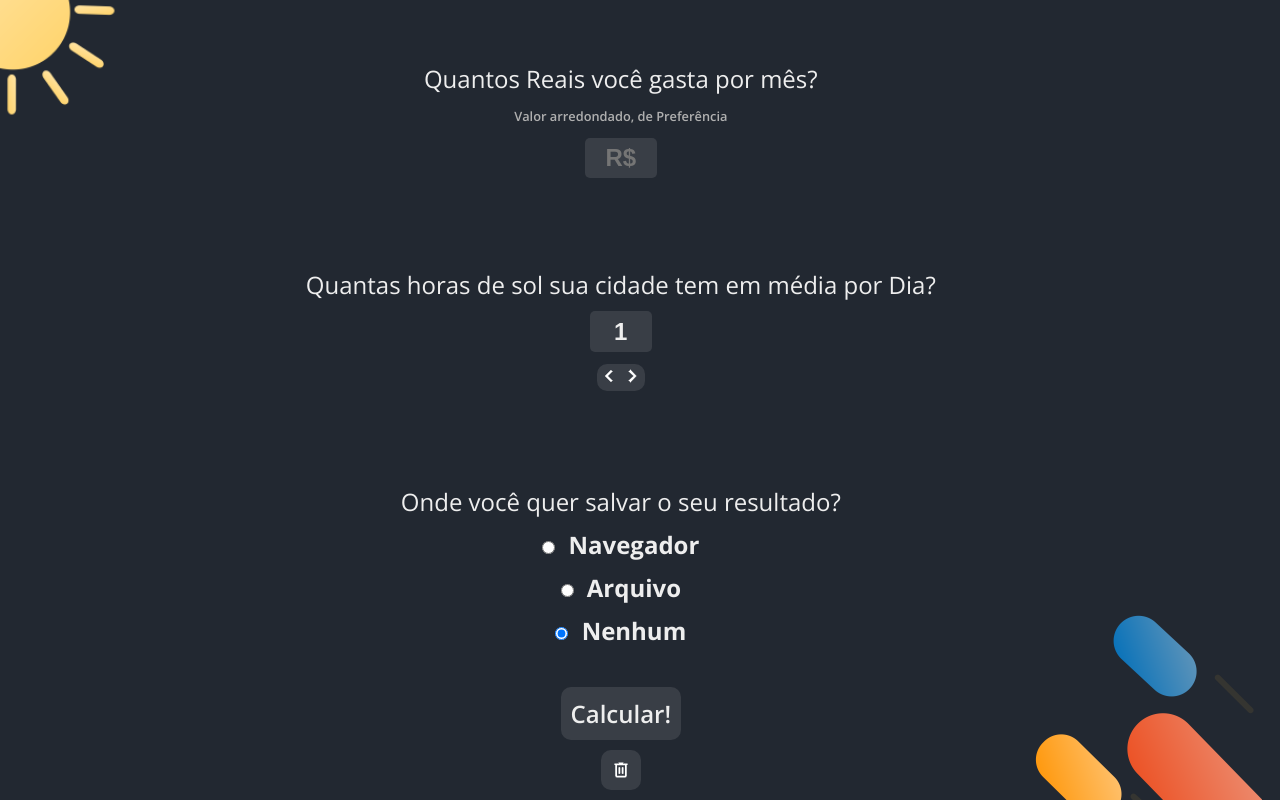
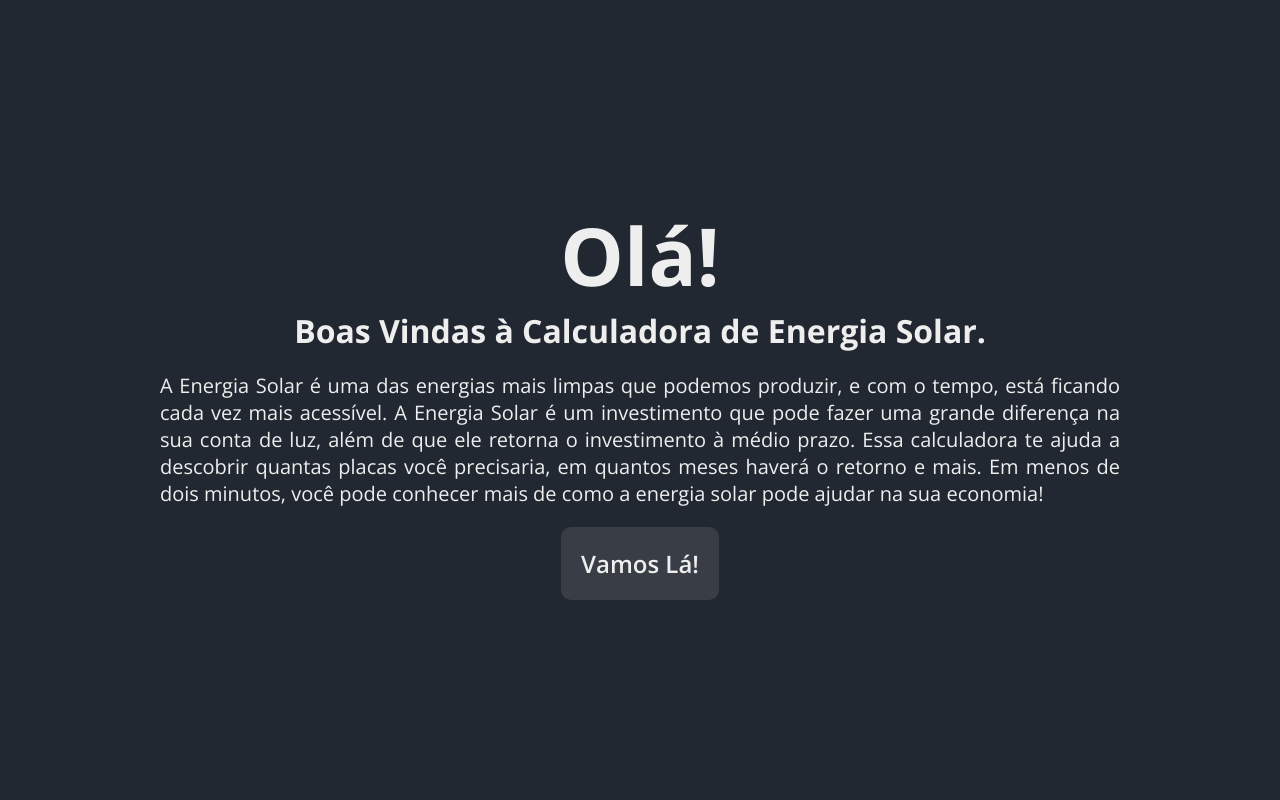
Before and after one commit to VerdyMint/Calculadora-Solar, a plain HTML site: page index.html in a window 1280 px wide. Shown: the top 800 px of the page. Drawn offline with nearby package versions, Linux system fonts and the light colour scheme; a script that the page names is missing.

Commit message:
Versão 2.0
- Nova página de Boas-Vindas
- Mais Informação
- Removido a Opção de Arquivo no Celular
- Umas Bonitezas Extras ;)

```diff
--- a/Styles.css
+++ b/Styles.css
@@ -8,11 +8,20 @@
     --cor-destaque: #FFD369;
 }
 
+@keyframes rotate {
+    0% {transform: rotate(5deg);}
+    50% {transform: rotate(-5deg);}
+    100% {transform: rotate(5deg);}
+}
+
 * {
     margin: 0;
     padding: 0;
 }
 
+a {
+    color: #b0b0b0;
+}
 /* Tags Personalizadas */
 ds {
     color: var(--cor-destaque);
@@ -26,7 +35,7 @@ tl {
 sl {
     font-size: 0.8rem;
     font-weight: 600;
-    color: #b0b0b0
+    color: #b0b0b0;
 }
 
 /* Estilos */
@@ -47,6 +56,60 @@ body {
     margin: 0;
     padding: 0;
     position: relative;
+}
+
+.BoasVindas {
+    width: 100vw;
+    height: 100vh;
+    position: fixed;
+    background-color: var(--cor-fundo);
+    z-index: 10;
+    font-family: var(--fonte-principal);
+    font-weight: 400;
+    color: var(--cor-texto);
+    display: flex;
+    flex-direction: column;
+    align-items: center;
+    justify-content: center;
+    text-align: justify;
+    gap: 20px;
+    padding: 0px;
+}
+
+.Ola {
+    font-size: 5rem;
+}
+
+.Eai {
+    font-size: 2rem;
+}
+
+.Info {
+    font-size: 1.25rem;
+    width: 75%;
+}
+
+.VamosLa {
+    font-size: 1.5rem;
+    font-weight: 600;
+    background-color: var(--cor-contraste);
+    color: var(--cor-texto);
+    font-family: var(--fonte-principal);
+    border: 0px;
+    width: fit-content;
+    padding: 20px;
+    border-radius: 10px;
+    transition: all 0.5s;
+}
+
+.VamosLa:hover {
+    animation-name: rotate;
+    animation-direction: normal;
+    animation-iteration-count: infinite;
+    animation-duration: 2s;
+    background-color: var(--cor-destaque);
+    box-shadow: 0px 0px 10px 2px var(--cor-destaque);
+    color: var(--cor-fundo);
 }
 
 .SolDeco {
@@ -152,21 +215,25 @@ body {
 }
 
 .Calcular:hover {
-    transition: background-image 1s;
+    transition: all 1s;
     box-shadow: 0px 0px 10px 2px var(--cor-destaque);
-    background: linear-gradient(90deg, hsla(38, 81%, 52%, 1) 0%, hsla(62, 76%, 64%, 1) 100%);
+    background-color: var(--cor-destaque);
+    color: var(--cor-fundo);
 }
 
 .Calcular:active {
-    box-shadow: 0px 0px 10px 2px var(--cor-destaque) inset;
-    background: linear-gradient(90deg, hsla(62, 76%, 64%, 1) 100% , hsla(38, 81%, 52%, 1) 0%);
+    transition: all 50ms;
+    box-shadow: 0px 0px 10px 2px #e89f21;
+    background-color: #e89f21;
 }
 
 .Excluir {
-    width: 40px;
-    height: 40px;
+    width: fit-content;
+    height: fit-content;
     display: flex;
     justify-content: center;
+    font-size: 5px;
+    align-items: center;
     transition: all 0.5s;
 }
 
@@ -182,8 +249,8 @@ body {
 .Resultado {
     flex-direction: column;
     height: 100vh;
-    margin: 50vh 25% 0 25%;
-    gap: 25px;
+    margin: 50vh 10% 0 10%;
+    gap: 10px;
     display: none;
 }
 
@@ -217,7 +284,7 @@ body {
 
 ::-webkit-scrollbar-thumb {
     border-radius: 10px;
-    background-color: #1b1f25;
+    background-color: #1b1f10;
 }
 
 ::-webkit-scrollbar-corner {
@@ -233,10 +300,6 @@ body {
 @media (max-width: 600px) {
     body {
         height: 150vh;
-    }
-
-    .BarraDeco, .SolDeco {
-        display: none;
     }
 
     .Principal {
@@ -263,4 +326,26 @@ body {
     .Calcular {
         padding: 20px;
     }
+
+    .NoCell {
+        display: none;
+    }
+
+    .Ola {
+        font-size: 3rem;
+    }
+
+    .Eai {
+        font-size: 1.5rem;
+    }
+
+    .Info {
+        width: 90%;
+    }
+
+    .VamosLa {
+        animation-name: rotate;
+        animation-iteration-count: infinite;
+        animation-duration: 2s;
+    }
 }
--- a/index.html
+++ b/index.html
@@ -9,18 +9,33 @@
     <title>Calculadora</title>
 </head>
 <body>
-<header></header>
-
+<header class="Cabecalho"></header>
+<div class="BoasVindas" id="BoasVindas">
+    <span style="text-align: center;">
+        <h1 class="Ola">Olá!</h1>
+        <h3 class="Eai">Boas Vindas à Calculadora de Energia Solar.</h3>
+    </span>
+    <p class="Info">
+        A Energia Solar é uma das energias mais limpas que podemos produzir, e com o tempo, está ficando cada vez mais
+        acessível. A Energia Solar é um investimento que pode fazer uma grande diferença na sua conta de luz, além de que ele retorna o
+        investimento à médio prazo. Essa calculadora te ajuda a descobrir quantas placas você precisaria, em quantos meses haverá o
+        retorno e mais. Em menos de dois minutos, você pode conhecer mais de como a energia solar pode ajudar na sua
+        economia!
+    </p>
+    <button onclick="document.getElementById('BoasVindas').style.display = 'none'" class="VamosLa">Vamos Lá!</button>
+</div>
 <main class="Principal">
-    <img src="Assets/Decoração Sol.png" class="SolDeco">
+    <img src="Assets/Decoração Sol.png" class="SolDeco NoCell">
     <noscript><h1 class="Aviso">Esse site é puro JavaScript. Caso queira usar o site, acesse em um dispositivo compatível.</h1></noscript>
 
-    <label for="kW"><tl>Quantos Reais você gasta por mês?</tl><br><sl>Valor arredondado, de Preferência</sl></label>
+    <label for="kW"><tl>Quantos Reais você gasta por mês em energia?</tl><br><sl>Valor arredondado, de Preferência</sl></label>
     <input type="number" id="Gasto" class="InputNumero" style="width: 60px;" placeholder="R$" style="width: 50px;" title="Insira seu Gasto Mensal em Reais">
 
     <span class="Esp" id="Esp"></span>
 
-    <label for="Sol">Quantas horas de sol sua cidade tem em média por Dia?<br></label>
+    <label for="Sol">Quantas horas de sol sua cidade tem em média por Dia?<br>
+        <sl>Você pode facilmente descobrir essa informação com <a rel="noreferrer" target="_blank" href="https://docs.google.com/spreadsheets/d/176iM5biI_V0hYjANY1XFxzBLb66RCKMstptA5GyUKpg/edit?usp=sharing">essa tabela</a> ou com uma IA. <b>Curitiba:</b> 5 Horas</sl>
+    </label>
     <input type="number" id="Sol" class="InputNumero" readonly value="1" min="1" style="width: 50px;" title="Selecione com as Setas quantas Horas de Sol sua Cidade tem por Média">
     <div>
         <button class="Editar1" id="Menos1" onclick="Editar('menos','Sol')"><img src="Assets/SetaEsquerda.png" class="Icon"></button><button class="Editar2" id="Mais1" onclick="Editar('mais','Sol')"><img src="Assets/SetaDireta.png" class="Icon"></button>
@@ -31,28 +46,32 @@
     <p>Onde você quer salvar o seu resultado?</p>
 
     <label style="display:inline-block;">
-        <input class="Checkbox" type="radio" title="Os valores serão salvos para você acessar depois. Eles são visíveis apenas para você" name="Salvar" value="Sim">
-        <b>Navegador</b>
+        <input class="Checkbox" type="radio" title="Os valores serão salvos para você acessar depois. Eles são visíveis apenas para você." name="Salvar" value="Sim">
+        <b>Navegador</b><br>
+        <sl>Seus resultados serão carregados quando você voltar.</sl>
     </label>
-    <label style="display:inline-block;">
-        <input class="Checkbox" type="radio" title="Os valores serão salvos em um arquivo." name="Salvar" value="Baixar">
-        <b>Arquivo</b>
+    <label style="display:inline-block;" class="NoCell">
+        <input class="Checkbox NoCell" type="radio" title="Os valores serão salvos em um arquivo." name="Salvar" value="Baixar">
+        <b class="NoCell">Arquivo</b><br>
+        <sl class="NoCell">Seus resultados serão exportados em um arquivo de texto.</sl>
     </label>
     <label style="display:inline-block;">
         <input class="Checkbox" type="radio" title="Os valores não serão salvos. Assim que você sair, o resultado será excluido." name="Salvar" value="Nao" checked>
-        <b>Nenhum</b>
+        <b>Nenhum</b><br>
+        <sl>Seus resultados não serão salvos.</sl>
     </label>
 
-    <span class="Esp" id="Esp" style="height: 20px;"></span>
+    <span class="Espx" id="Esp" style="height: 20px;"></span>
 
     <button onclick="Calcular()" class="Botao Calcular" title="Belo botão, né?">Calcular!</button>
 
+    <sl>Apagar Dados Salvos</sl>
     <button
     class="Botao Excluir"
     title="Isso irá excluir os resultados salvos."
     onclick="if (confirm('Você quer excluir seus resultados?')) {localStorage.clear()} else{alert('...')}"
-    >
-    <img src="Assets/Deletar.png" class="Icon"></button>
+    ><img src="Assets/Deletar.png" class="Icon"></button>
+
 
     <div id="Resultado" class="Resultado">
         <span id="PotenciaM" class="Resultados"></span>
@@ -61,17 +80,18 @@
         <span id="Retorno" class="Resultados"></span>
         <span id="Custo" class="Resultados"></span>
     </div>
-    <img src="Assets/Decoração1.png" class="BarraDeco">
+    <img src="Assets/Decoração1.png" class="BarraDeco NoCell">
 </main>
 
 <footer></footer>
 </body>
 </html>
 
+<script src="https://cdn.jsdelivr.net/npm/file-saver@2.0.5/dist/FileSaver.min.js"></script>
 <script src="Main.js"></script>
 
 <!-- Vercel Analitycs -->
 <script>
-  window.va = window.va || function () { (window.vaq = window.vaq || []).push(arguments); };
+    window.va = window.va || function () { (window.vaq = window.vaq || []).push(arguments); };
 </script>
 <script defer src="/_vercel/insights/script.js"></script>
```
